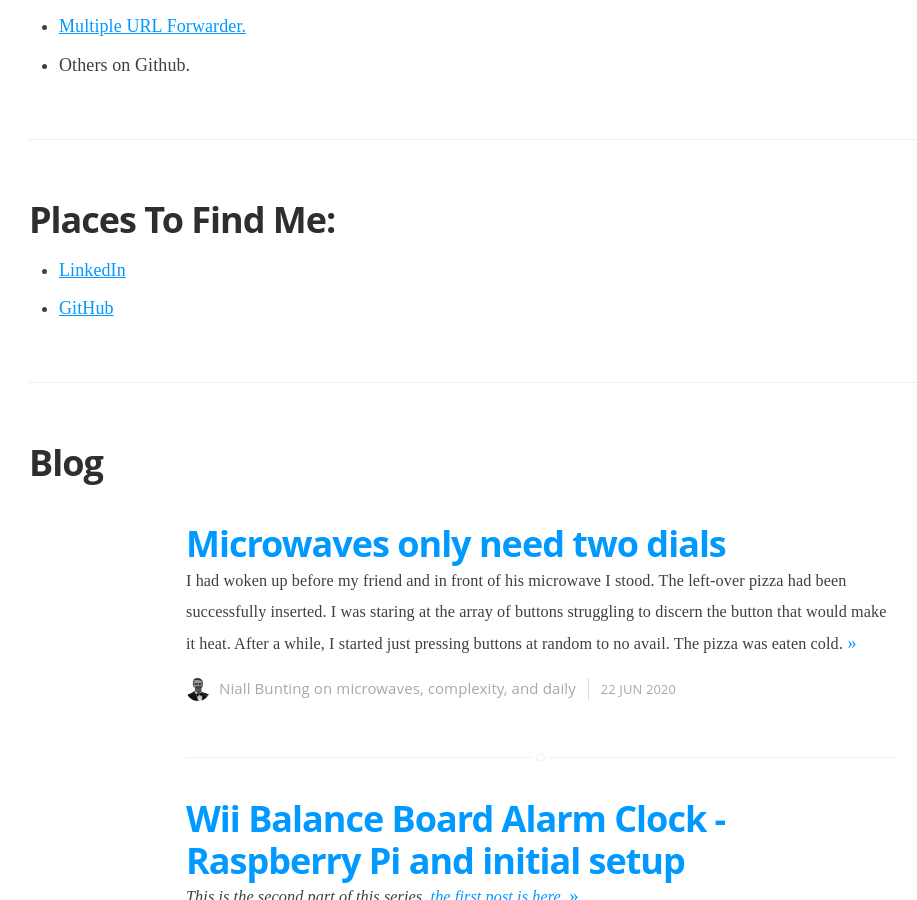
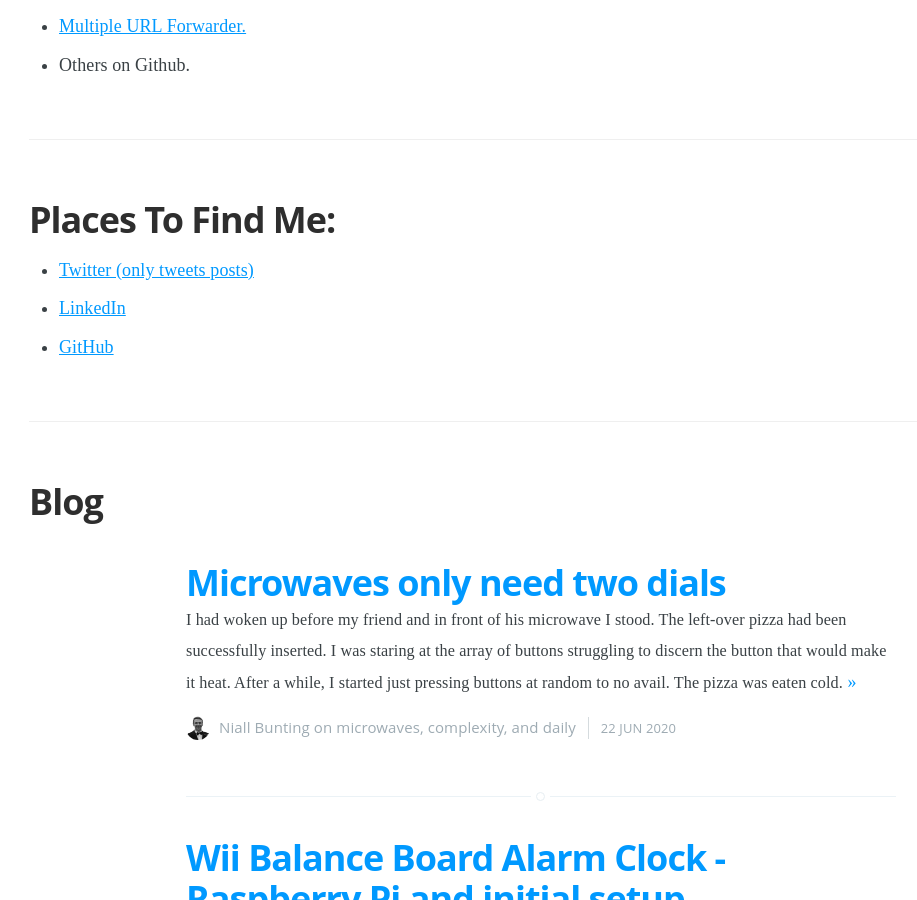
Before and after one commit to NiallBunting/niallbunting.github.io, a Jekyll site: the page built from index.html, in a window 1280 px wide and 900 px high, scrolled down 486 px. Shown: the whole window, without its empty margins (99-1016 px from the left). Built offline with Jekyll 4.4.1, drawn with Linux system fonts in a browser that asks for light colours; the list of posts is cut into pages by our own code.

Commit message:
Add Twitter link
I have connected twitter via IFTTT so it gets the latest posts.

```diff
--- a/_layouts/index.html
+++ b/_layouts/index.html
@@ -52,6 +52,7 @@
 			<p>
 				<h2>Places To Find Me:</h2>
 				<ul>
+					<li><a href="https://twitter.com/NiallBunting">Twitter (only tweets posts)</a></li>
 					<li><a href="http://linkedin.com/in/niallbunting">LinkedIn</a></li>
 					<li><a href="http://github.com/NiallBunting/">GitHub</a></li>
 				</ul>
```
